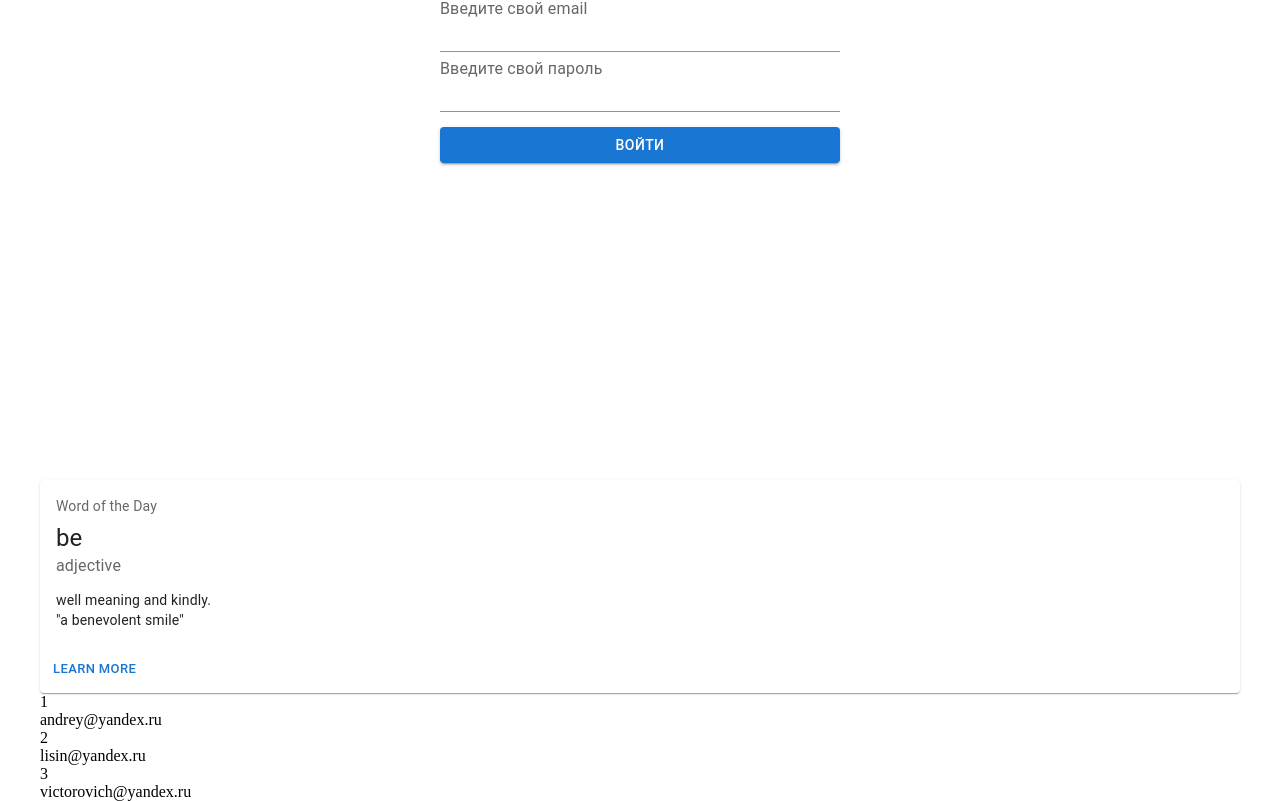
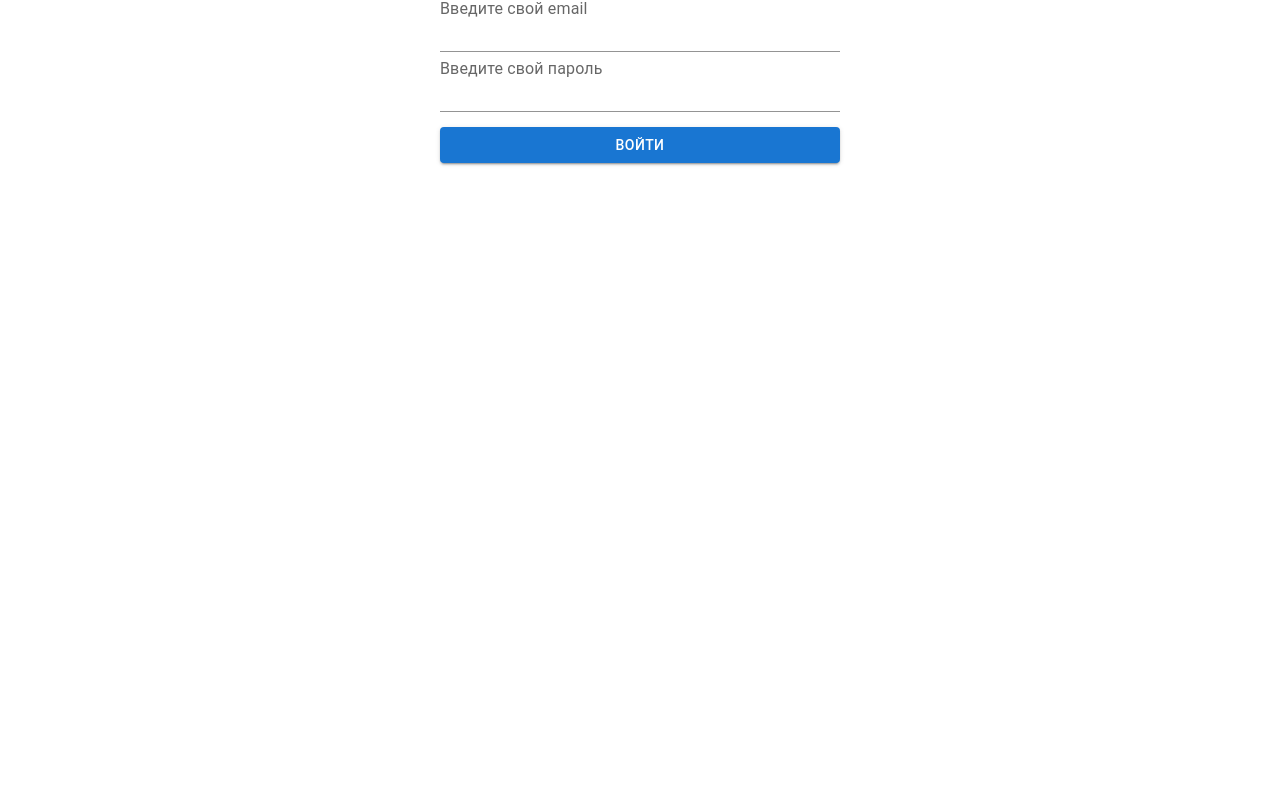
Before and after one commit to groone38/auth, a React (Create React App) app: page / in a window 1280 px wide. Shown: the part 256-1057 px from the top of the page. After the commit the page ends 800 px from the top, so only its background shows below. Built offline with nearby package versions, Linux system fonts and the light colour scheme; data requests are answered from the project's data file.

Commit message:
disign components contacts done, and remove bags

```diff
--- a/package.json
+++ b/package.json
@@ -5,6 +5,7 @@
   "dependencies": {
     "@emotion/react": "^11.9.0",
     "@emotion/styled": "^11.8.1",
+    "@mui/icons-material": "^5.6.1",
     "@mui/material": "^5.6.0",
     "@mui/styled-engine-sc": "^5.5.2",
     "@reduxjs/toolkit": "^1.8.1",
--- a/server/db.json
+++ b/server/db.json
@@ -3,18 +3,33 @@
         {
             "id": 1,
             "email": "andrey@yandex.ru",
-            "password": "123456"
+            "password": "123456",
+            "firstName": "Lisin",
+            "middleName": "Andrey",
+            "lastName": "Victorovich",
+            "number": 88005553535,
+            "company": "Takeoff Staff"
         },
         {
 
             "id": 2,
             "email": "lisin@yandex.ru",
-            "password": "123456"
+            "password": "123456",
+            "firstName": "Kravchenko",
+            "middleName": "Anton",
+            "lastName": "Antonovich",
+            "number": 88023445567,
+            "company": "Ant-Design"
         },
         {
             "id": 3,
             "email": "victorovich@yandex.ru",
-            "password": "123456"
+            "password": "123456",
+            "firstName": "Britny",
+            "middleName": "Spirs",
+            "lastName": "Idontknow",
+            "number": 7034415567,
+            "company": "Worner"
         }
     ]
 }
--- a/src/App.tsx
+++ b/src/App.tsx
@@ -1,17 +1,21 @@
 import React, { useEffect } from "react";
 import { BrowserRouter, Route, Routes } from "react-router-dom";
-import Contacts from "./components/Contacts";
+import Contacts from "./components/contacts/Contacts";
 import { useDispatch } from "react-redux";
 import { fetchUsers } from "./store/actions/userAction/usersAction";
 import classes from "./App.module.css";
 import { AuthActionTypes } from "./store/actions/actionTypes";
-import { Header } from './components/header/Header';
+import { Header } from "./components/header/Header";
+import Auth from "./components/auth/Auth";
+import { useAppSelector } from "./Hooks";
 
 function App() {
+  const sing = useAppSelector((state) => state.auth.sing);
   const dispatch = useDispatch();
+  console.log(!!localStorage.getItem("auth"));
   useEffect(() => {
-    if(!!localStorage.getItem('auth')) {
-      dispatch({type: AuthActionTypes.AUTH_MODAL})
+    if (!!localStorage.getItem("auth")) {
+      dispatch({ type: AuthActionTypes.AUTH_MODAL });
     }
     dispatch(fetchUsers());
   }, []);
@@ -19,10 +23,16 @@ function App() {
   return (
     <BrowserRouter>
       <div className={classes.wrapper}>
-        <Header />
-        <Routes>
-          <Route path="/" element={<Contacts />} />
-        </Routes>
+        {sing ? (
+          <>
+            <Header />
+            <Routes>
+              <Route path="/" element={<Contacts />} />
+            </Routes>
+          </>
+        ) : (
+          <Auth />
+        )}
       </div>
     </BrowserRouter>
   );
--- a/src/components/Contacts.tsx
+++ /dev/null
@@ -1,43 +0,0 @@
-import React, { useEffect } from "react";
-import { useAppSelector } from "./../Hooks";
-import { fetchUsers } from "../store/actions/userAction/usersAction";
-import { useDispatch } from "react-redux";
-import { Button, Card, CardActions, CardContent, Typography } from "@mui/material";
-
-const Contacts = () => {
-  const users = useAppSelector((state) => state.users.users);
-  console.log(users)
-  return (
-    <div>
-        <Card sx={{ minWidth: 275 }}>
-      <CardContent>
-        <Typography sx={{ fontSize: 14 }} color="text.secondary" gutterBottom>
-          Word of the Day
-        </Typography>
-        <Typography variant="h5" component="div">
-          be
-        </Typography>
-        <Typography sx={{ mb: 1.5 }} color="text.secondary">
-          adjective
-        </Typography>
-        <Typography variant="body2">
-          well meaning and kindly.
-          <br />
-          {'"a benevolent smile"'}
-        </Typography>
-      </CardContent>
-      <CardActions>
-        <Button size="small">Learn More</Button>
-      </CardActions>
-    </Card>
-      {users.map((item) => (
-        <>
-          <p>{item.id}</p>
-          <p>{item.email}</p>
-        </>
-      ))}
-    </div>
-  );
-};
-
-export default Contacts;
--- /dev/null
+++ b/src/components/contacts/Contacts.module.css
@@ -0,0 +1,11 @@
+.card {
+    display: grid;
+    grid-template-columns: repeat(3, 1fr);
+    grid-gap: 20px;
+}
+
+.btn {
+    display: flex;
+    align-items: center;
+    justify-content: end;
+}
--- /dev/null
+++ b/src/components/contacts/Contacts.tsx
@@ -0,0 +1,49 @@
+import React, { useEffect } from "react";
+import { useAppSelector } from "../../Hooks";
+import { fetchUsers } from "../../store/actions/userAction/usersAction";
+import { useDispatch } from "react-redux";
+import {
+  Button,
+  Card,
+  CardActions,
+  CardContent,
+  Typography,
+} from "@mui/material";
+import DeleteForeverIcon from '@mui/icons-material/DeleteForever';
+import EditIcon from '@mui/icons-material/Edit';
+import classes from './Contacts.module.css'
+
+const Contacts = () => {
+  const users = useAppSelector((state) => state.users.users);
+  console.log(users);
+  return (
+    <div className={classes.card}>
+      {users.map((item) => (
+        <Card key={item.id} sx={{ minWidth: 275 }}>
+        <CardContent>
+          <Typography sx={{ fontSize: 14 }} color="text.secondary" gutterBottom>
+            Contact
+          </Typography>
+          <Typography variant="h5" component="div">
+            {item.firstName} {item.middleName} {item.lastName}
+          </Typography>
+          <Typography sx={{ mb: 1.5 }} color="text.secondary">
+            <strong>Email:</strong> {item.email}
+          </Typography>
+          <Typography variant="body2">
+          <strong>Tel:</strong> {item.number}
+            <br />
+            <strong>Company:</strong> {item.company}
+          </Typography>
+        </CardContent>
+        <CardActions className={classes.btn}>
+          <Button size="small"><EditIcon/></Button>
+          <Button size="small"><DeleteForeverIcon/></Button>
+        </CardActions>
+      </Card>
+      ))}
+    </div>
+  );
+};
+
+export default Contacts;
--- a/src/components/header/Header.tsx
+++ b/src/components/header/Header.tsx
@@ -7,7 +7,6 @@ import { useAppSelector } from "../../Hooks";
 import { OutUser } from "../../store/actions/userAction/authAction";
 import { useDispatch } from "react-redux";
 import classes from "./Header.module.css";
-import Auth from './../auth/Auth';
 import { NavLink } from 'react-router-dom';
 
 export const Header = () => {
@@ -18,7 +17,7 @@ export const Header = () => {
   };
   return (
     <>
-      {sing ? (
+      {sing && (
         <AppBar position="static" className={classes.appBar}>
           <Toolbar>
             <Typography variant="h6" component="div" sx={{ flexGrow: 1 }}>
@@ -29,8 +28,6 @@ export const Header = () => {
             </Button>
           </Toolbar>
         </AppBar>
-      ) : (
-        <Auth />
       )}
     </>
   );
--- a/src/types/users.ts
+++ b/src/types/users.ts
@@ -4,6 +4,11 @@ export interface User {
     id: number
     email: string
     password: string
+    firstName: string
+    middleName: string
+    lastName: string
+    number: number
+    company: string
 }
 
 export interface UserState {
```
Also changed, not shown: 1 other file (tests, documents, lock files or other folders).
